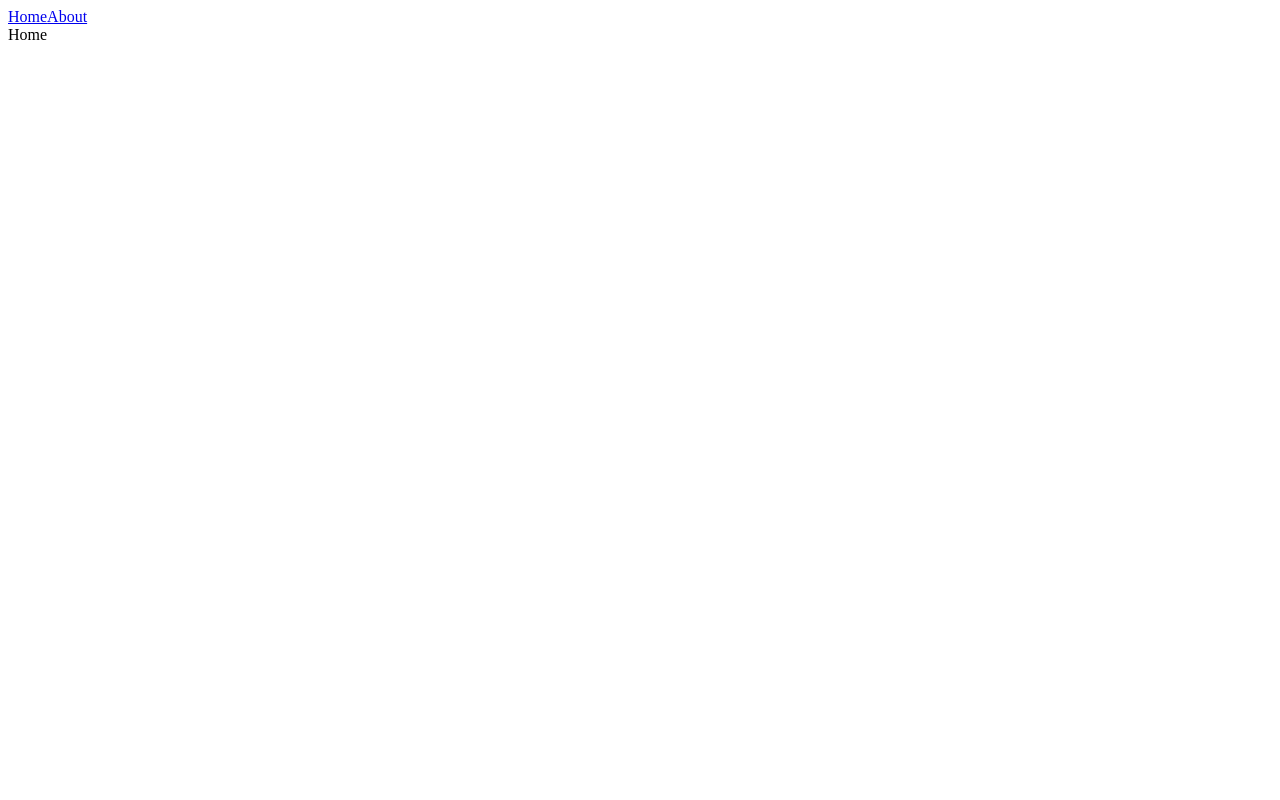
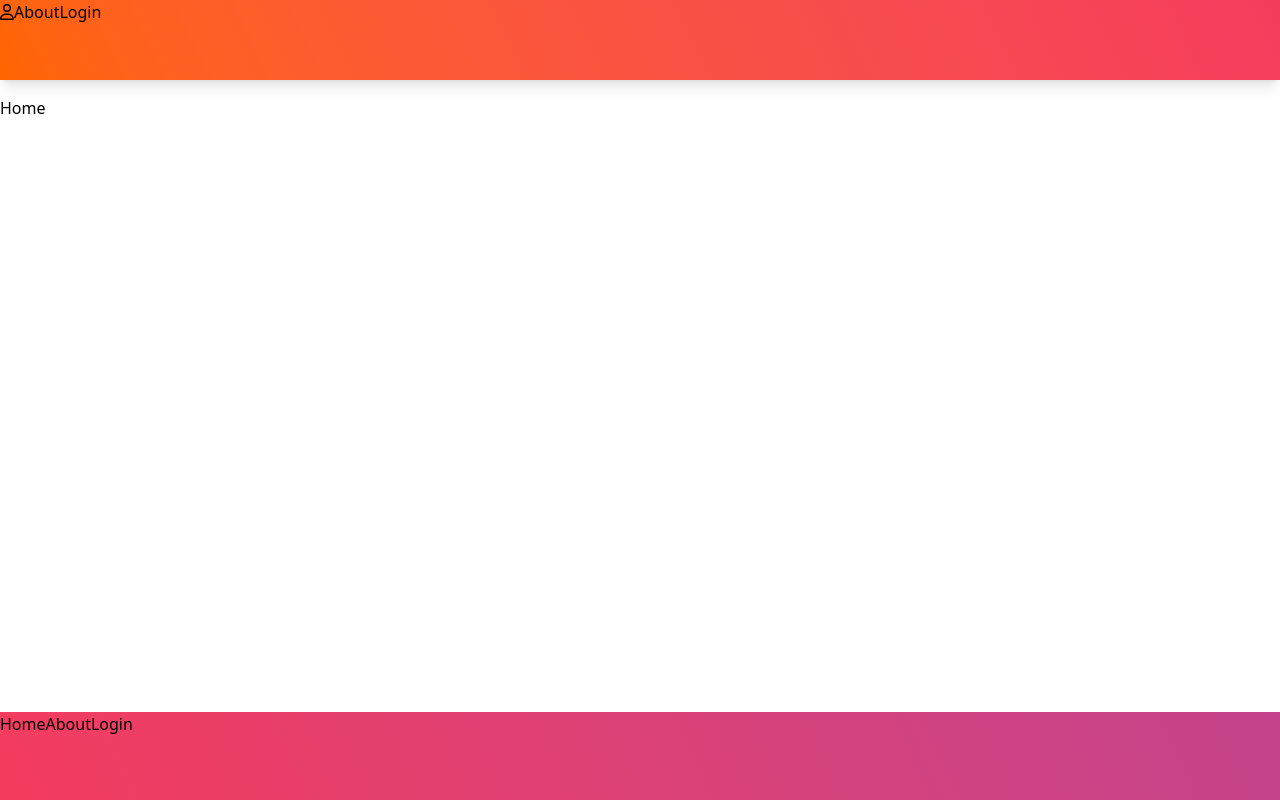
Before and after one commit to luke-wyeth/yuple, a Vue app in the folder frontend/: page / in a window 1280 px wide. Built offline with nearby package versions, Linux system fonts and the light colour scheme.

Commit message:
get tailwind + font awesome icons working

```diff
--- a/frontend/index.html
+++ b/frontend/index.html
@@ -1,13 +1,13 @@
 <!DOCTYPE html>
-<html lang="en">
+<html lang="en" class="h-full">
   <head>
     <meta charset="UTF-8">
     <link rel="icon" href="/favicon.ico">
     <meta name="viewport" content="width=device-width, initial-scale=1.0">
-    <title>Vite App</title>
+    <title>Yuple</title>
   </head>
-  <body>
-    <div id="app"></div>
+  <body class="h-full">
+    <div id="app" class="h-full"></div>
     <script type="module" src="/src/main.ts"></script>
   </body>
 </html>
--- a/frontend/src/App.vue
+++ b/frontend/src/App.vue
@@ -1,17 +1,28 @@
+<template>
+  <div class='h-full'>
+    <header>
+
+        <nav class="w-full bg-linear-65 from-orange to-orange-pink shadow-lg h-14 md:h-18 xl:h-20 mb-4">
+          <RouterLink to="/"><font-awesome-icon :icon="['far', 'user']" /></RouterLink>
+          <RouterLink to="/about">About</RouterLink>
+          <RouterLink to="/login">Login</RouterLink>
+        </nav>
+
+    </header>
+
+    <RouterView />
+
+    <footer>
+      <nav class="fixed bottom-0 w-full bg-linear-65 from-orange-pink to-pink-purple shadow-xl h-16 md:h-20 xl:h-22">
+        <RouterLink to="/">Home</RouterLink>
+        <RouterLink to="/about">About</RouterLink>
+        <RouterLink to="/login">Login</RouterLink>
+      </nav>
+    </footer>
+  </div>
+</template>
+
 <script setup lang="ts">
 import { RouterLink, RouterView } from 'vue-router'
 
 </script>
-
-<template>
-  <div>
-    <header>
-        <nav>
-          <RouterLink to="/">Home</RouterLink>
-          <RouterLink to="/about">About</RouterLink>
-        </nav>
-    </header>
-
-    <RouterView />
-  </div>
-</template>
--- /dev/null
+++ b/frontend/src/assets/main.css
@@ -0,0 +1,10 @@
+@import "tailwindcss";
+
+@theme {
+    --color-orange: #ff6500;
+    --color-orange-pink: #f53c5e;
+    --color-pink-purple: #c3438c;
+    --color-purple: #7d5398;
+    --color-navy: #3f5481;
+    --color-blue-grey: #2f4858;
+}
--- a/frontend/src/main.ts
+++ b/frontend/src/main.ts
@@ -1,11 +1,25 @@
-// import './assets/main.css'
+import './assets/main.css'; // Import the CSS file
 
 import { createApp } from 'vue'
 import App from './App.vue'
 import router from './router'
 
+
+/* import the fontawesome core */
+import { library } from '@fortawesome/fontawesome-svg-core'
+
+/* import font awesome icon component */
+import { FontAwesomeIcon } from '@fortawesome/vue-fontawesome'
+
+/* import specific icons */
+import { far } from '@fortawesome/free-regular-svg-icons'
+
+/* add icons to the library */
+library.add(far)
+
 const app = createApp(App)
 
+app.component('font-awesome-icon', FontAwesomeIcon)
 app.use(router)
 
 app.mount('#app')
--- a/frontend/vite.config.ts
+++ b/frontend/vite.config.ts
@@ -2,12 +2,15 @@ import { fileURLToPath, URL } from 'node:url'
 
 import { defineConfig } from 'vite'
 import vue from '@vitejs/plugin-vue'
+import tailwindcss from '@tailwindcss/vite'
+
 
 // https://vitejs.dev/config/
 export default defineConfig({
-  base: "/yuple/",
+  base: "/",
   plugins: [
     vue(),
+    tailwindcss(),
   ],
   resolve: {
     alias: {
```
Also changed, not shown: frontend/package.json (+5 -6 lines), frontend/.eslintrc.cjs (deleted), 1 other file (tests, documents, lock files or other folders).
